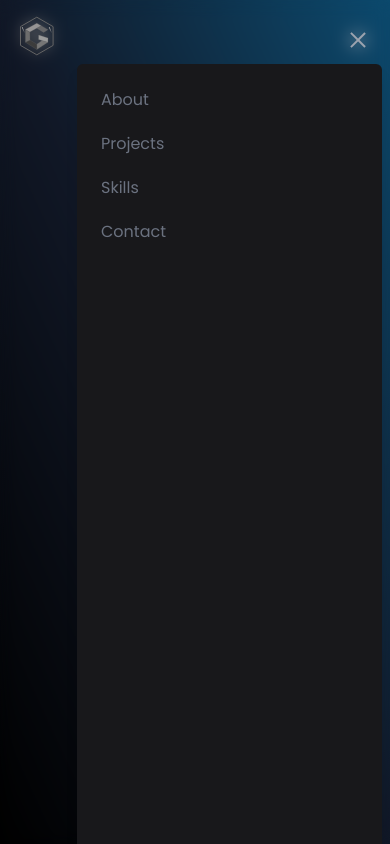
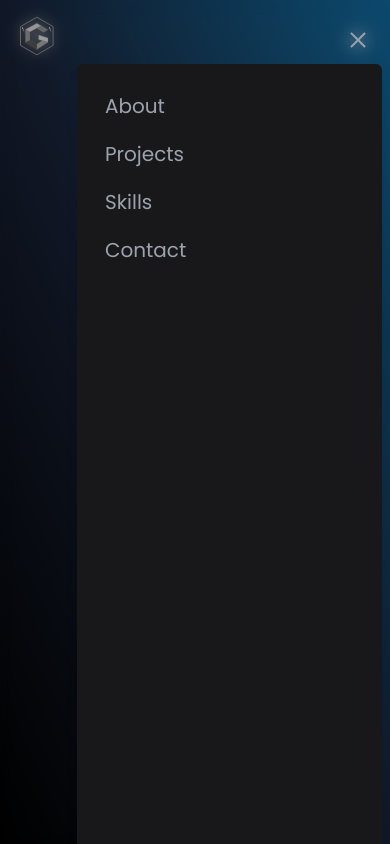
Before and after one commit to gustavoylc/portfolio, a Next.js app: page /Layout in a window 390 px wide. Both pictures are taken after a click on the button 358 px from the left and 40 px from the top of the page. Built offline with nearby package versions, Linux system fonts and the light colour scheme.

Commit message:
style: update colors

```diff
--- a/src/components/MobileMenu.jsx
+++ b/src/components/MobileMenu.jsx
@@ -41,7 +41,7 @@ function MobileMenu({ isOpen, routes, currentRoute, handleToggle }) {
             staggerChildren: 0.1,
           }}
         >
-          <ul className="p-4 flex flex-col gap-5 text-gray-500">
+          <ul className="p-5 flex flex-col gap-5 text-gray-400 text-xl">
             {routes.map((route) => (
               <li key={route.text} onClick={handleToggle}>
                 <NavLink
```
